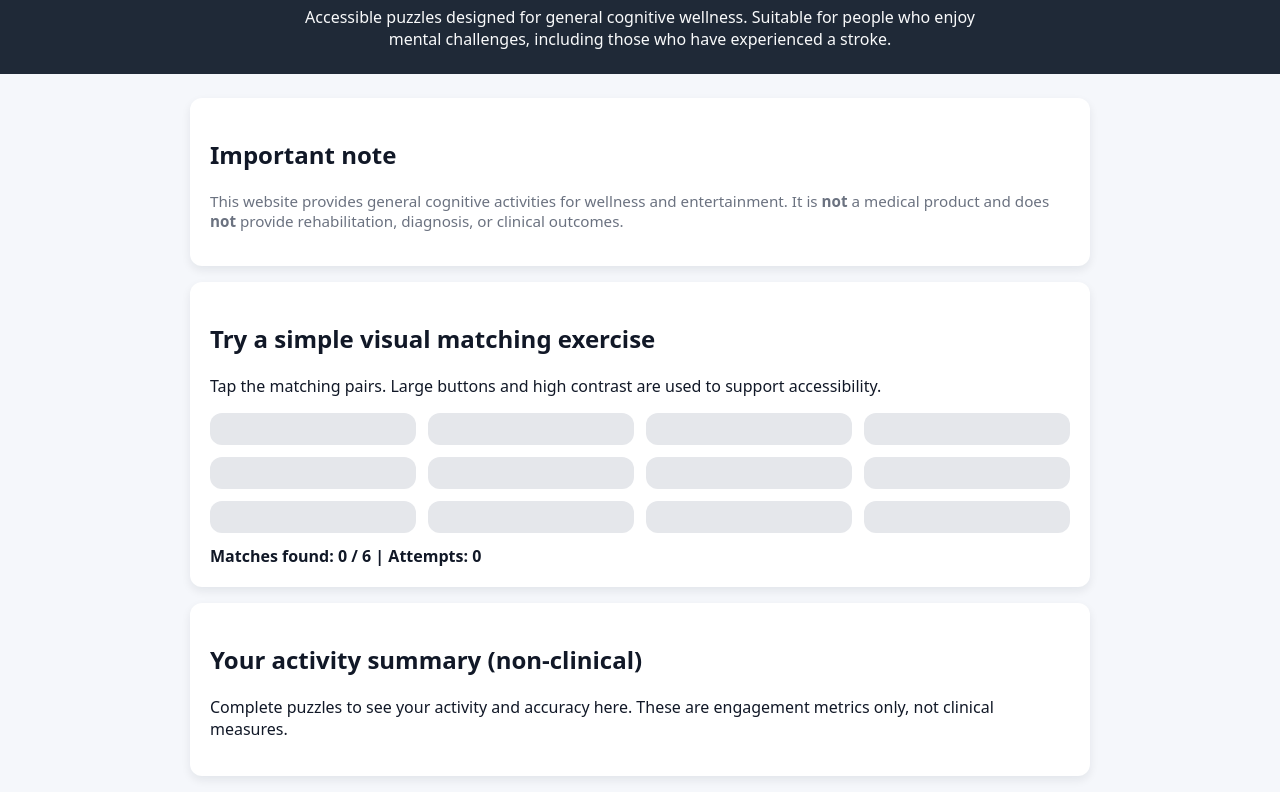
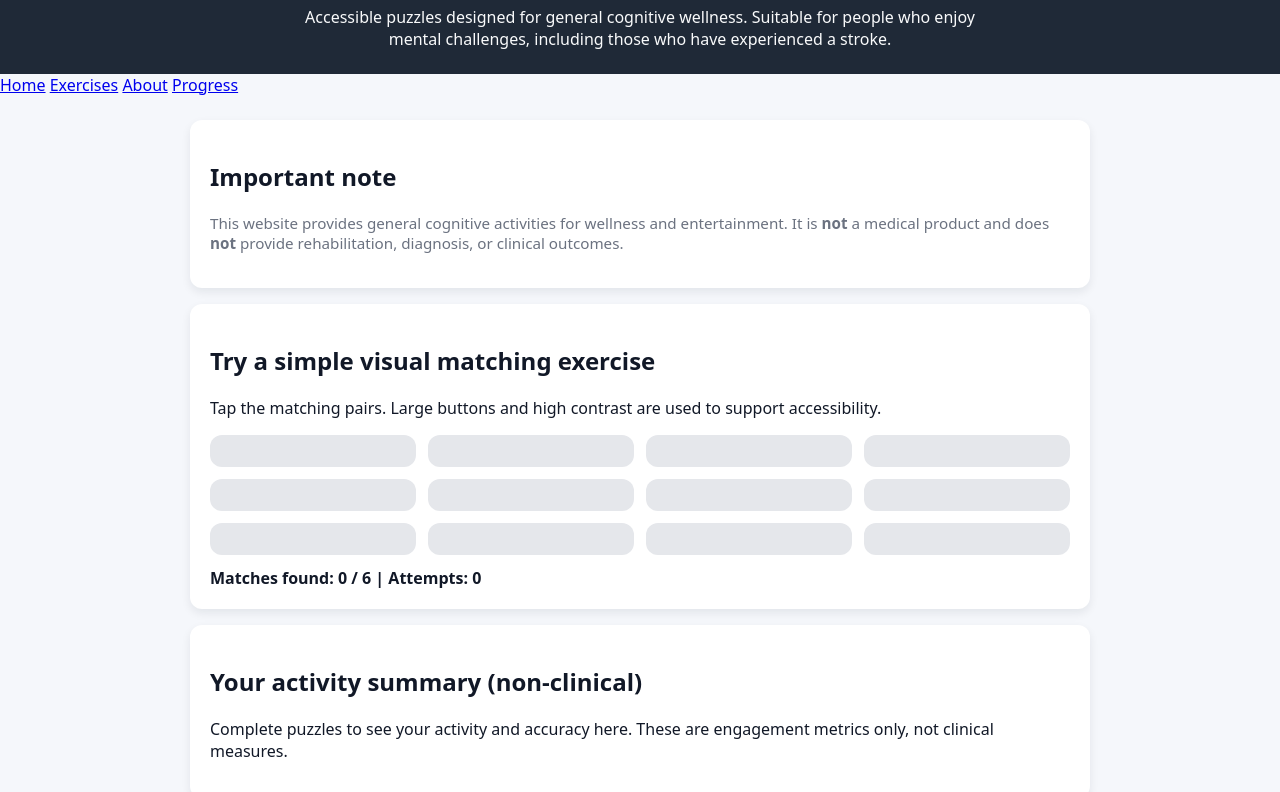
Before and after one commit to Gwaskj/Stroke-Cognitive-Exercises, a plain HTML site: page index.html in a window 1280 px wide. Shown: the part 104-896 px from the top of the page. Drawn offline with Linux system fonts and the light colour scheme.

Commit message:
Update index.html

```diff
--- a/index.html
+++ b/index.html
@@ -14,6 +14,12 @@
       Suitable for people who enjoy mental challenges, including those who have experienced a stroke.
     </p>
   </header>
+<nav class="nav">
+  <a href="index.html">Home</a>
+  <a href="exercises/index.html">Exercises</a>
+  <a href="about/index.html">About</a>
+  <a href="progress/index.html">Progress</a>
+</nav>
 
   <main class="main">
     <section class="section">
```
